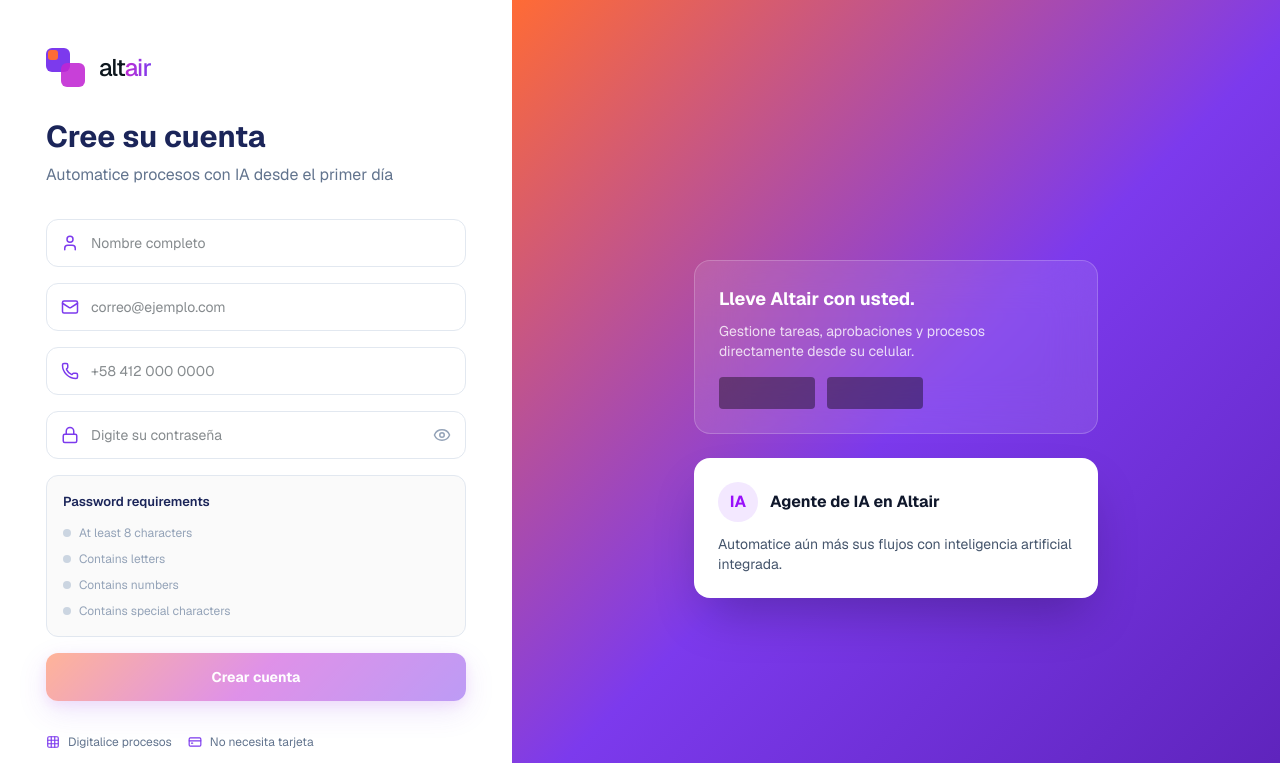
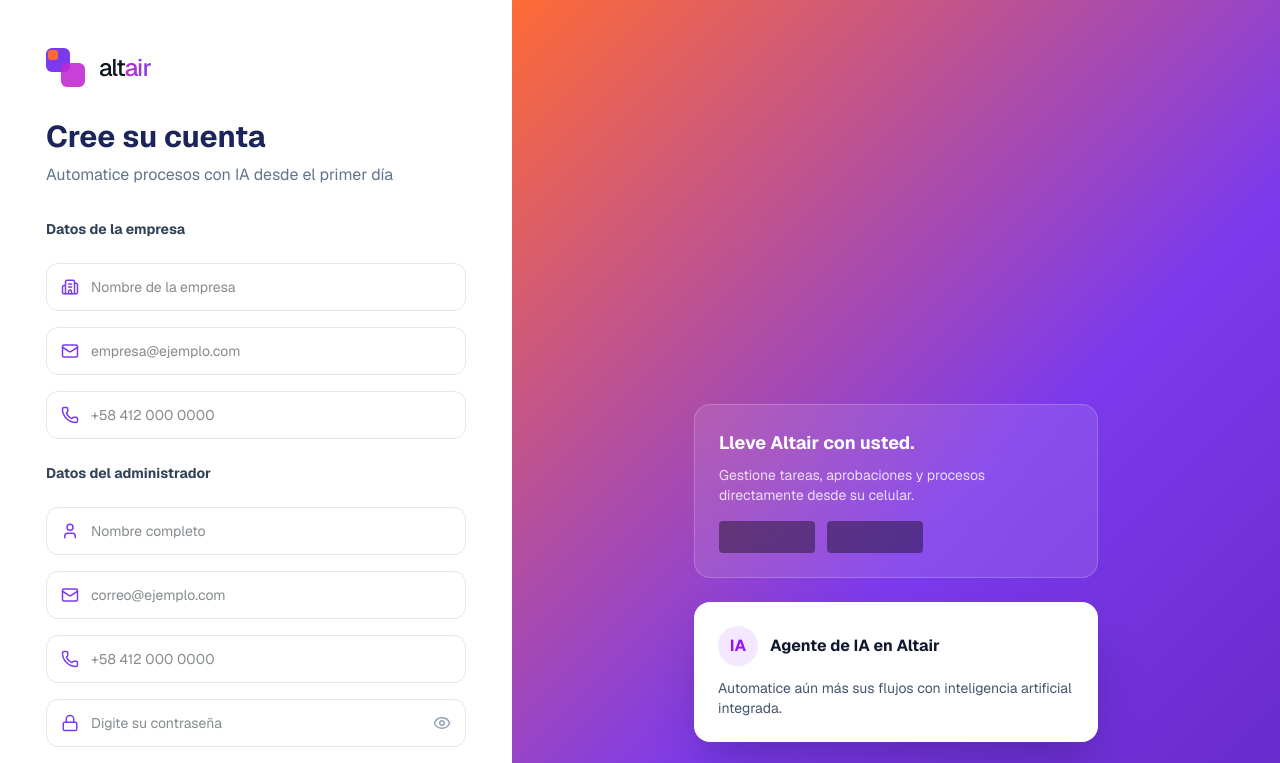
Before and after one commit to Carvajal-daniel/saas-plataform-frontend, a Next.js app: page /client/register in a window 1280 px wide. Shown: the top 763 px of the page. Built offline with nearby package versions, Linux system fonts and the light colour scheme.

Commit message:
feact: updated reegiter form

```diff
--- a/src/app/page.tsx
+++ b/src/app/page.tsx
@@ -7,6 +7,8 @@
 
 
 export default function Home() {
+
+
   return (
     <div className="overflow-hidden">
 
@@ -34,4 +36,5 @@
 
     </div>
   );
+
 }
--- a/src/components/dashboard/components/AppointmentsTab.tsx
+++ b/src/components/dashboard/components/AppointmentsTab.tsx
@@ -23,6 +23,8 @@
   "Janeiro","Fevereiro","Março","Abril","Maio","Junho",
   "Julho","Agosto","Setembro","Outubro","Novembro","Dezembro",
 ];
+
+
 const WEEKDAYS = ["Dom","Seg","Ter","Qua","Qui","Sex","Sáb"];
 
 // Mapeamento semântico adaptivo (Fundo claro/colorido no Light e profundo no Dark)
@@ -114,7 +116,7 @@
 
   [...appts]
     .sort((a, b) => `${a.date}${a.time}`.localeCompare(`${b.date}${b.time}`))
-    .forEach((a) => {
+    .map((a) => {
       if (!groups[a.date]) {
         let label = a.date;
         if (a.date === fmt(today)) label = "Hoje";
--- a/src/features/auth/components/register/RegisterForm.tsx
+++ b/src/features/auth/components/register/RegisterForm.tsx
@@ -1,10 +1,20 @@
-// auth/components/client/register/RegisterForm.tsx
 "use client";
 
 import { useState } from "react";
 import Link from "next/link";
 import { motion } from "framer-motion";
-import { Mail, User, Phone, Lock, Eye, EyeOff, Loader2, AlertCircle } from "lucide-react";
+import {
+  Mail,
+  User,
+  Phone,
+  Lock,
+  Building2,
+  Eye,
+  EyeOff,
+  Loader2,
+  AlertCircle,
+} from "lucide-react";
+
 import { useRouter } from "next/navigation";
 
 import { AnimatedSection } from "@/components/ui/animated-section";
@@ -20,20 +30,33 @@
 
 export default function RegisterPage() {
   const router = useRouter();
+
   const [showPassword, setShowPassword] = useState(false);
   const [isLoading, setIsLoading] = useState(false);
 
-  // Form States
-  const [name, setName] = useState("");
-  const [email, setEmail] = useState("");
-  const [phone, setPhone] = useState("");
+  // COMPANY STATES
+  const [companyName, setCompanyName] = useState("");
+  const [companyEmail, setCompanyEmail] = useState("");
+  const [companyPhone, setCompanyPhone] = useState("");
+
+  // OWNER STATES
+  const [ownerName, setOwnerName] = useState("");
+  const [ownerEmail, setOwnerEmail] = useState("");
+  const [ownerPhone, setOwnerPhone] = useState("");
+
+  // PASSWORD
   const [password, setPassword] = useState("");
 
-  // Error States
+  // ERRORS
   const [errors, setErrors] = useState<{
-    name?: string;
-    email?: string;
-    phone?: string;
+    companyName?: string;
+    companyEmail?: string;
+    companyPhone?: string;
+
+    ownerName?: string;
+    ownerEmail?: string;
+    ownerPhone?: string;
+
     password?: string;
     global?: string;
   }>({});
@@ -47,10 +70,19 @@
 
   const passwordIsValid = Object.values(validations).every(Boolean);
 
-  const handleInputChange = (field: keyof typeof errors, value: string, setter: (val: string) => void) => {
+  const handleInputChange = (
+    field: keyof typeof errors,
+    value: string,
+    setter: (val: string) => void
+  ) => {
     setter(value);
+
     if (errors[field] || errors.global) {
-      setErrors((prev) => ({ ...prev, [field]: undefined, global: undefined }));
+      setErrors((prev) => ({
+        ...prev,
+        [field]: undefined,
+        global: undefined,
+      }));
     }
   };
 
@@ -58,10 +90,37 @@
     e.preventDefault();
 
     const localErrors: typeof errors = {};
-    if (!name.trim()) localErrors.name = "El nombre es obligatorio";
-    if (!email.trim()) localErrors.email = "El correo es obligatorio";
-    if (!phone.trim()) localErrors.phone = "El teléfono es obligatorio";
-    if (!password) localErrors.password = "La contraseña es obligatoria";
+
+    // COMPANY VALIDATION
+    if (!companyName.trim()) {
+      localErrors.companyName = "El nombre de la empresa es obligatorio";
+    }
+
+    if (!companyEmail.trim()) {
+      localErrors.companyEmail = "El correo de la empresa es obligatorio";
+    }
+
+    if (!companyPhone.trim()) {
+      localErrors.companyPhone = "El teléfono de la empresa es obligatorio";
+    }
+
+    // OWNER VALIDATION
+    if (!ownerName.trim()) {
+      localErrors.ownerName = "El nombre es obligatorio";
+    }
+
+    if (!ownerEmail.trim()) {
+      localErrors.ownerEmail = "El correo es obligatorio";
+    }
+
+    if (!ownerPhone.trim()) {
+      localErrors.ownerPhone = "El teléfono es obligatorio";
+    }
+
+    // PASSWORD
+    if (!password) {
+      localErrors.password = "La contraseña es obligatoria";
+    }
 
     if (Object.keys(localErrors).length > 0) {
       setErrors(localErrors);
@@ -69,28 +128,44 @@
     }
 
     if (!passwordIsValid || isLoading) return;
+
     setIsLoading(true);
 
     try {
-      const response = await registerActions({ name, phone, email, password });
+      const response = await registerActions({
+        companyName,
+        companyEmail,
+        companyPhone,
+
+        ownerName,
+        ownerEmail,
+        ownerPhone,
+
+        password,
+      });
 
       if (!response.success) {
         const errorMsg = response.error.toLowerCase();
-        if (errorMsg.includes("correo") || errorMsg.includes("email")) {
-          setErrors({ email: response.error });
-        } else if (errorMsg.includes("telefono") || errorMsg.includes("phone")) {
-          setErrors({ phone: response.error });
-        } else if (errorMsg.includes("nombre") || errorMsg.includes("name")) {
-          setErrors({ name: response.error });
+
+        if (errorMsg.includes("empresa")) {
+          setErrors({ companyEmail: response.error });
+        } else if (
+          errorMsg.includes("correo") ||
+          errorMsg.includes("email")
+        ) {
+          setErrors({ ownerEmail: response.error });
         } else {
           setErrors({ global: response.error });
         }
+
         return;
       }
 
       router.push("/dashboard");
     } catch (error) {
-      setErrors({ global: "Ocurrió un error inesperado. Intente de nuevo." });
+      setErrors({
+        global: "Ocurrió un error inesperado. Intente de nuevo.",
+      });
     } finally {
       setIsLoading(false);
     }
@@ -101,7 +176,7 @@
       <RegisterHeader />
 
       <form className="mt-8 flex flex-col gap-4" onSubmit={onSubmit}>
-        {/* GLOBAL ERROR BANNER */}
+        {/* GLOBAL ERROR */}
         {errors.global && (
           <motion.div
             initial={{ opacity: 0, scale: 0.95 }}
@@ -113,70 +188,202 @@
           </motion.div>
         )}
 
-        {/* FORM FIELDS */}
-        <InputField delay={0.2} icon={<User size={18} color="#7C3AED" />} error={errors.name}>
+        {/* COMPANY SECTION */}
+        <AnimatedSection delay={0.1}>
+          <h3 className="text-sm font-bold text-slate-700 mb-2">
+            Datos de la empresa
+          </h3>
+        </AnimatedSection>
+
+        {/* COMPANY NAME */}
+        <InputField
+          delay={0.2}
+          icon={<Building2 size={18} color="#7C3AED" />}
+          error={errors.companyName}
+        >
           <input
             type="text"
-            value={name}
-            onChange={(e) => handleInputChange("name", e.target.value, setName)}
+            value={companyName}
+            onChange={(e) =>
+              handleInputChange(
+                "companyName",
+                e.target.value,
+                setCompanyName
+              )
+            }
+            placeholder="Nombre de la empresa"
+            className="w-full bg-transparent outline-none text-[14px]"
+            disabled={isLoading}
+          />
+        </InputField>
+
+        {/* COMPANY EMAIL */}
+        <InputField
+          delay={0.28}
+          icon={<Mail size={18} color="#7C3AED" />}
+          error={errors.companyEmail}
+        >
+          <input
+            type="email"
+            value={companyEmail}
+            onChange={(e) =>
+              handleInputChange(
+                "companyEmail",
+                e.target.value,
+                setCompanyEmail
+              )
+            }
+            placeholder="empresa@ejemplo.com"
+            className="w-full bg-transparent outline-none text-[14px]"
+            disabled={isLoading}
+          />
+        </InputField>
+
+        {/* COMPANY PHONE */}
+        <InputField
+          delay={0.36}
+          icon={<Phone size={18} color="#7C3AED" />}
+          error={errors.companyPhone}
+        >
+          <input
+            type="tel"
+            value={companyPhone}
+            onChange={(e) =>
+              handleInputChange(
+                "companyPhone",
+                e.target.value,
+                setCompanyPhone
+              )
+            }
+            placeholder="+58 412 000 0000"
+            className="w-full bg-transparent outline-none text-[14px]"
+            disabled={isLoading}
+          />
+        </InputField>
+
+        {/* OWNER SECTION */}
+        <AnimatedSection delay={0.42}>
+          <h3 className="text-sm font-bold text-slate-700 mt-2 mb-2">
+            Datos del administrador
+          </h3>
+        </AnimatedSection>
+
+        {/* OWNER NAME */}
+        <InputField
+          delay={0.44}
+          icon={<User size={18} color="#7C3AED" />}
+          error={errors.ownerName}
+        >
+          <input
+            type="text"
+            value={ownerName}
+            onChange={(e) =>
+              handleInputChange(
+                "ownerName",
+                e.target.value,
+                setOwnerName
+              )
+            }
             placeholder="Nombre completo"
             className="w-full bg-transparent outline-none text-[14px]"
             disabled={isLoading}
           />
         </InputField>
 
-        <InputField delay={0.28} icon={<Mail size={18} color="#7C3AED" />} error={errors.email}>
+        {/* OWNER EMAIL */}
+        <InputField
+          delay={0.52}
+          icon={<Mail size={18} color="#7C3AED" />}
+          error={errors.ownerEmail}
+        >
           <input
             type="email"
-            value={email}
-            onChange={(e) => handleInputChange("email", e.target.value, setEmail)}
+            value={ownerEmail}
+            onChange={(e) =>
+              handleInputChange(
+                "ownerEmail",
+                e.target.value,
+                setOwnerEmail
+              )
+            }
             placeholder="correo@ejemplo.com"
             className="w-full bg-transparent outline-none text-[14px]"
             disabled={isLoading}
           />
         </InputField>
 
-        <InputField delay={0.36} icon={<Phone size={18} color="#7C3AED" />} error={errors.phone}>
+        {/* OWNER PHONE */}
+        <InputField
+          delay={0.6}
+          icon={<Phone size={18} color="#7C3AED" />}
+          error={errors.ownerPhone}
+        >
           <input
             type="tel"
-            value={phone}
-            onChange={(e) => handleInputChange("phone", e.target.value, setPhone)}
+            value={ownerPhone}
+            onChange={(e) =>
+              handleInputChange(
+                "ownerPhone",
+                e.target.value,
+                setOwnerPhone
+              )
+            }
             placeholder="+58 412 000 0000"
             className="w-full bg-transparent outline-none text-[14px]"
             disabled={isLoading}
           />
         </InputField>
 
+        {/* PASSWORD */}
         <InputField
-          delay={0.44}
+          delay={0.68}
           icon={<Lock size={18} color="#7C3AED" />}
           error={errors.password}
           right={
-            <button type="button" onClick={() => setShowPassword(!showPassword)} className="cursor-pointer" disabled={isLoading}>
-              {showPassword ? <EyeOff size={18} color="#94A3B8" /> : <Eye size={18} color="#94A3B8" />}
+            <button
+              type="button"
+              onClick={() => setShowPassword(!showPassword)}
+              className="cursor-pointer"
+              disabled={isLoading}
+            >
+              {showPassword ? (
+                <EyeOff size={18} color="#94A3B8" />
+              ) : (
+                <Eye size={18} color="#94A3B8" />
+              )}
             </button>
           }
         >
           <input
             type={showPassword ? "text" : "password"}
             value={password}
-            onChange={(e) => handleInputChange("password", e.target.value, setPassword)}
+            onChange={(e) =>
+              handleInputChange(
+                "password",
+                e.target.value,
+                setPassword
+              )
+            }
             placeholder="Digite su contraseña"
             className="w-full bg-transparent outline-none text-[14px]"
             disabled={isLoading}
           />
         </InputField>
 
-        {/* VALIDATION VALIDATORS */}
-        <AnimatedSection delay={0.52}>
+        {/* PASSWORD RULES */}
+        <AnimatedSection delay={0.76}>
           <PasswordRules validations={validations} />
         </AnimatedSection>
 
-        {/* SUBMIT BUTTON */}
+        {/* SUBMIT */}
         <motion.div
           initial={{ opacity: 0, y: 20 }}
           animate={{ opacity: 1, y: 0 }}
-          transition={{ delay: 0.5, duration: 0.4, ease: [0.25, 1, 0.5, 1] }}
+          transition={{
+            delay: 0.8,
+            duration: 0.4,
+            ease: [0.25, 1, 0.5, 1],
+          }}
         >
           <Button
             type="submit"
@@ -196,10 +403,16 @@
 
         <RegisterFooter />
 
-        {/* BOTTOM REDIRECT ROUTE */}
-        <AnimatedSection delay={0.76} className="mt-6 text-center text-sm text-slate-500">
+        {/* LOGIN REDIRECT */}
+        <AnimatedSection
+          delay={0.92}
+          className="mt-6 text-center text-sm text-slate-500"
+        >
           ¿Ya tiene cuenta?{" "}
-          <Link href="/client/login" className="font-bold text-purple-600 hover:underline">
+          <Link
+            href="/client/login"
+            className="font-bold text-purple-600 hover:underline"
+          >
             Inicie sesión
           </Link>
         </AnimatedSection>
--- a/src/features/auth/components/register/actions.ts
+++ b/src/features/auth/components/register/actions.ts
@@ -14,7 +14,7 @@
 
   try {
 
-    const response = await fetch(`${process.env.API_URL}/clients`, {
+    const response = await fetch(`${process.env.API_URL}/register`, {
       method: "POST",
       headers: {
         "Content-Type": "application/json"
--- a/src/features/auth/components/register/schemas.ts
+++ b/src/features/auth/components/register/schemas.ts
@@ -1,12 +1,33 @@
 import { z } from "zod";
 
 export const registerSchema = z.object({
-  name: z.string().min(3, "El nombre deve tener al menos 3 caracteres"),
-  email: z.string().email("Formato de correo inválido"),
-  phone: z.string().min(10, "Número de teléfono inválido"),
-  password: z.string().min(8, "La contraseña deve tener al menos 8 caracteres"),
+  companyName: z
+    .string()
+    .min(3, "El nombre de la empresa debe tener al menos 3 caracteres"),
+
+  companyEmail: z
+    .string()
+    .email("Formato de correo empresarial inválido"),
+
+  companyPhone: z
+    .string()
+    .min(10, "Número de teléfono empresarial inválido"),
+
+  ownerName: z
+    .string()
+    .min(3, "El nombre del responsable debe tener al menos 3 caracteres"),
+
+  ownerEmail: z
+    .string()
+    .email("Formato de correo personal inválido"),
+
+  ownerPhone: z
+    .string()
+    .min(10, "Número de teléfono personal inválido"),
+
+  password: z
+    .string()
+    .min(8, "La contraseña debe tener al menos 8 caracteres"),
 });
 
-
-
 export type RegisterInput = z.infer<typeof registerSchema>;
```
Also changed, not shown: src/components/layout/header/navbar-links.ts (line endings or trailing spaces).
